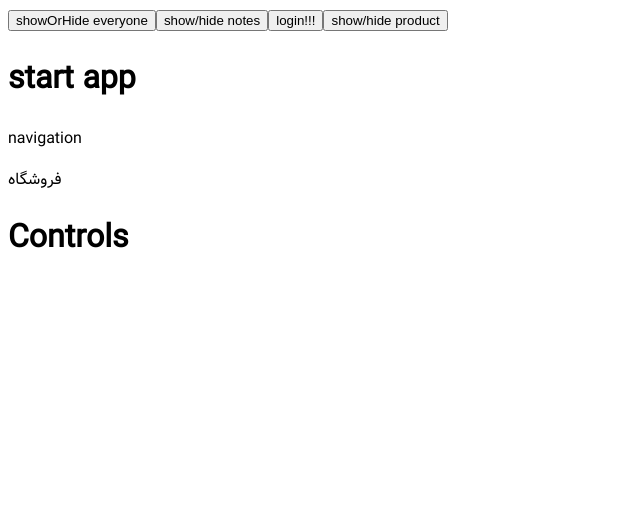
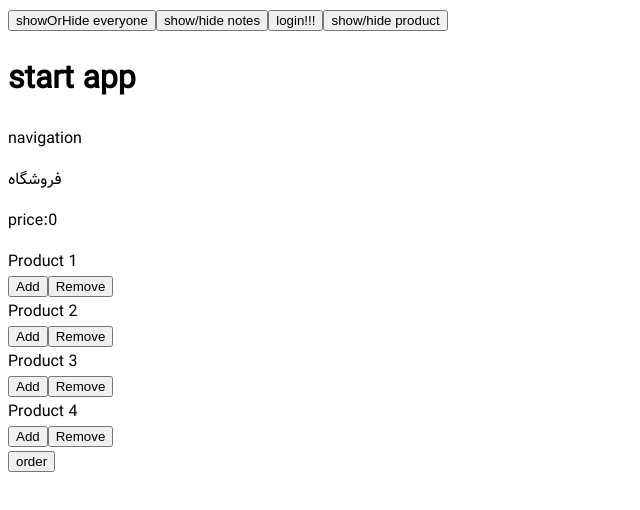
Before and after one commit to amirr-hossein/practice-react, a React (Vite) app: page / in a window 1280 px wide. Shown: the top 510 px of the page, without its empty margins (0-640 px from the left). Built offline with nearby package versions, Linux system fonts and the light colour scheme.

Commit message:
create shop

```diff
--- a/src/App.jsx
+++ b/src/App.jsx
@@ -4,7 +4,7 @@ import Container from "./hoc/Container.jsx"
 import AuthLogin from "./context/authLogin.jsx";
 import {useEffect,useState,useRef} from "react";
 import TitleAppShopping from "./components/titleAppShopping/TitleAppShopping.jsx";
-import Layout from "./components/layout/Layout.jsx";
+import Layout from "./components/layoutShopping/Layout.jsx";
 import "./index.css"
 const App=(props)=> {
     const [remove,setRemove]=useState(false)
--- /dev/null
+++ b/src/components/Ui/Backdrop/Backdrop.css
@@ -0,0 +1,9 @@
+.backdrop{
+    width: 100%;
+    height: 100%;
+    position: fixed;
+    z-index: 100;
+    left: 0;
+    top: 0;
+    background: rgba(0,0,0,0.5);
+}
--- /dev/null
+++ b/src/components/Ui/Backdrop/Backdrop.jsx
@@ -0,0 +1,5 @@
+import "./Backdrop.css"
+const Backdrop=(props)=>{
+    return props.modal ? null : <div className={"backdrop"} onClick={props.click}></div>
+}
+export default Backdrop
--- /dev/null
+++ b/src/components/Ui/Modal/Modal.jsx
@@ -0,0 +1,12 @@
+import "./modal.css"
+import WrapperShoping from "../../../hoc/WrapperShoping.jsx";
+import Backdrop from "../Backdrop/Backdrop.jsx";
+const Modal=(props)=>{
+    return(
+        <WrapperShoping>
+            <Backdrop click={props.modalClose}/>
+            <div className={"modal"}>{props.children}</div>
+        </WrapperShoping>
+    )
+}
+export default Modal
--- /dev/null
+++ b/src/components/Ui/Modal/modal.css
@@ -0,0 +1,10 @@
+.modal{
+    position: fixed;
+    z-index: 300;
+    background: white;
+    border: 3px solid black;
+    width: 25%;
+    height: 39%;
+    left: 40%;
+    top: 30%;
+}
--- /dev/null
+++ b/src/components/Ui/button/Button.jsx
@@ -0,0 +1,8 @@
+const Button=(props)=>{
+    return(
+        <button className={`btn ${props.btnType}`} onClick={props.btn}>
+            {props.children}
+        </button>
+    )
+}
+export default Button
--- a/src/components/controls/Builder/Builder.jsx
+++ b/src/components/controls/Builder/Builder.jsx
@@ -3,8 +3,8 @@ const Builder=(props)=>{
     return(
         <div>
             <div>{props.title}</div>
-            <button>Add</button>
-            <button>Remove</button>
+            <button onClick={props.add}>Add</button>
+            <button onClick={props.remove}>Remove</button>
         </div>
     )
 }
--- a/src/components/controls/Controls.jsx
+++ b/src/components/controls/Controls.jsx
@@ -1,7 +1,27 @@
 import "./Controls.css"
+import Builder from "./Builder/Builder.jsx";
+const products = [
+    { title: 'Product 1', type: 'product1' },
+    { title: 'Product 2', type: 'product2' },
+    { title: 'Product 3', type: 'product3' },
+    { title: 'Product 4', type: 'product4' },
+]
 const Copntrols=(props)=>{
     return(
-        <div></div>
+        <div>
+            <p>price:{props.price}</p>
+            {products.map((item) => {
+                return (
+                    <Builder
+                        key={item.title}
+                        title={item.title}
+                        add={() => props.productAdd(item.type)}
+                        remove={() => props.productRemove(item.type)}
+                    />
+                )
+            })}
+            <button onClick={props.modal}>order</button>
+        </div>
     )
 }
 export default Copntrols
--- /dev/null
+++ b/src/components/order/Order.jsx
@@ -0,0 +1,24 @@
+import WrapperShoping from "../../hoc/WrapperShoping.jsx";
+import Backdrop from "../Ui/Backdrop/Backdrop.jsx";
+import Button from "../Ui/button/Button.jsx";
+const Order=(props)=>{
+    const summery = Object.keys(props.products).map((item) => {
+        return (
+            <li key={item}>
+                {item}: {props.products[item]}
+            </li>
+        )
+    })
+
+    return(
+        <WrapperShoping>
+            <h3>order</h3>
+            {/*<Backdrop/>*/}
+            <ul>{summery}</ul>
+            <p>Continue?</p>
+            <Button btn={props.Yes}>Yes</Button>
+            <Button btn={props.No}>No</Button>
+        </WrapperShoping>
+    )
+}
+export default Order
--- a/src/container/Shopping/Shopping.jsx
+++ b/src/container/Shopping/Shopping.jsx
@@ -1,20 +1,71 @@
 import React,{Component} from "react";
 import WrapperShoping from "../../hoc/WrapperShoping.jsx";
+import Controls from "../../components/controls/Controls";
+import Modal from "../../components/Ui/Modal/Modal.jsx";
+import Order from "../../components/order/Order.jsx";
+const prices = {
+    product1: 59,
+    product2: 89,
+    product3: 99,
+    product4: 79,
+}
 export default class Shopping extends Component{
-    state={
-        products:{
-            products1: 0,
-            products2: 0,
-            products3: 0,
-            products4: 0,
-
+    state = {
+        products: {
+            product1: 0,
+            product2: 0,
+            product3: 0,
+            product4: 0,
         },
-        totalPrice:0
+        totalPrice: 0,
+        modal:false,
+    }
+    addingProduct=(type)=>{
+        const prevCount = this.state.products[type]
+        const updatedCount = prevCount + 1
+        console.log(updatedCount)
+        const updatedProducts = {
+            ...this.state.products,
+        }
+        updatedProducts[type] = updatedCount
+        console.log(this.state.totalPrice)
+        const priceAdd=prices[type]
+        const prevPrice=this.state.totalPrice
+        const newPrice= prevPrice+priceAdd
+        this.setState({totalPrice:newPrice,products:updatedProducts})
+        console.log("addingProduct")
+    }
+    removeProduct=(type)=>{
+        const prevCount=this.state.products[type]
+        const updatedCount=prevCount-1
+        const updateProduct={...this.state.products}
+        updateProduct[type]=updatedCount
+        const priceSub=prices[type]
+        const prevPrice=this.state.totalPrice
+        const newPrice=prevPrice-priceSub
+        this.setState({totalPrice:newPrice,products:updateProduct})
+        console.log("removeProduct")
+    }
+    showModal=()=>{
+        // const showOrHide=this.state.modal
+        this.setState({modal: true})
+    }
+    closemodal=()=>{
+        this.setState({modal:false})
+    }
+    Yes=()=>{
+        console.log("Yes")
     }
     render(){
         return(
             <WrapperShoping>
-                <h1>Controls</h1>
+                <Controls modal={this.showModal} productAdd={this.addingProduct} productRemove={this.removeProduct} price={this.state.totalPrice}/>
+                {this.state.modal?(
+                    <Modal modalClose={this.closemodal}>
+                        <Order Yes={this.Yes} No={this.closemodal} products={this.state.products}/>
+                    </Modal>
+                ):null}
+
             </WrapperShoping>
         )
     }
```
Also changed, not shown: src/components/layoutShopping/Layout.jsx (renamed from src/components/layout/Layout.jsx).
